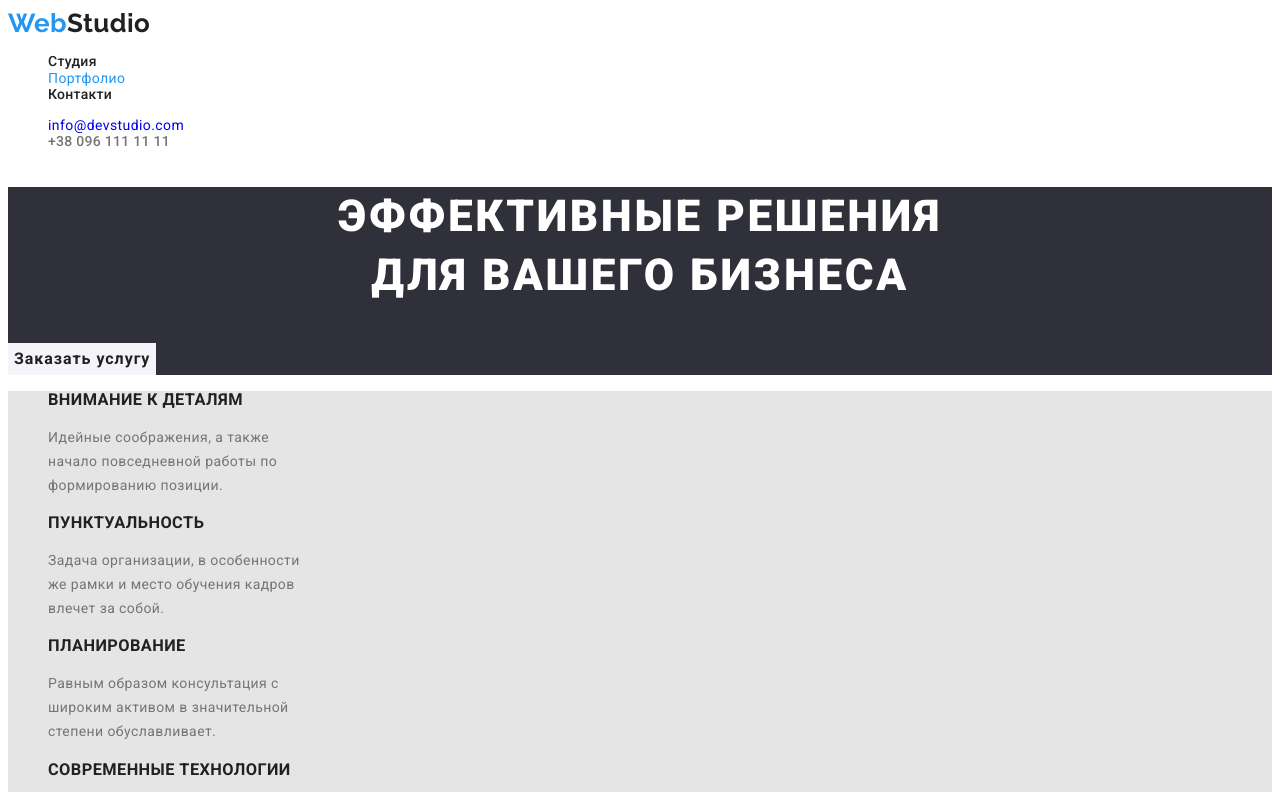
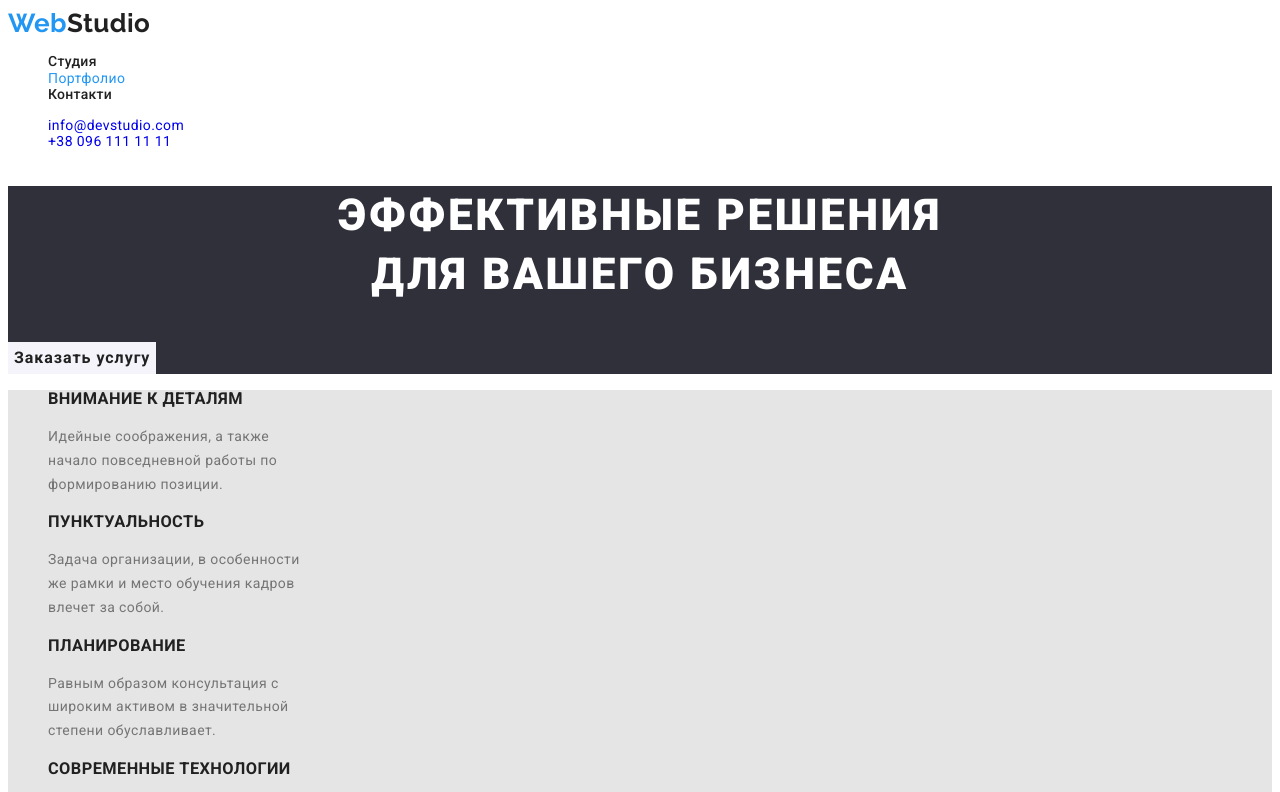
Before and after one commit to Oleh1963/goit-markup-hw-02, a plain HTML site: page index.html in a window 1280 px wide. Shown: the top 792 px of the page. Drawn offline with Linux system fonts and the light colour scheme.

Commit message:
Update index.html

```diff
--- a/index.html
+++ b/index.html
@@ -7,7 +7,8 @@
     <title>Document</title>
     <link rel="preconnect" href="https://fonts.googleapis.com">
     <link rel="preconnect" href="https://fonts.gstatic.com" crossorigin>
-    <link href="https://fonts.googleapis.com/css2?family=Raleway:wght@700&family=Roboto:wght@400;500;700;900&display=swap" rel="stylesheet"/>
+    <link href="https://fonts.googleapis.com/css2?family=Raleway:wght@700&family=Roboto:wght@400;500;700;900&display=swap" rel="stylesheet" />
+    <link rel="stylesheet" href="./css/styles.css" />
     <link rel="stylesheet" href="./css/styles.css" />
 </head>
 <body>
@@ -22,7 +23,7 @@
 </nav>
 <ul class="header-contacts-list">
     <li class="header-contacts-item"><a class="header-contacts-link" href="mailto:info@devstudio.com">info@devstudio.com</a></li>
-    <li class="header-contacts-item"><a class="header-contacts" href="tel:+380961111111">+38 096 111 11 11</a></li>
+    <li class="header-contacts-item"><a class="header-contacts-link" href="tel:+380961111111">+38 096 111 11 11</a></li>
 </ul>
    </header>
 
```
